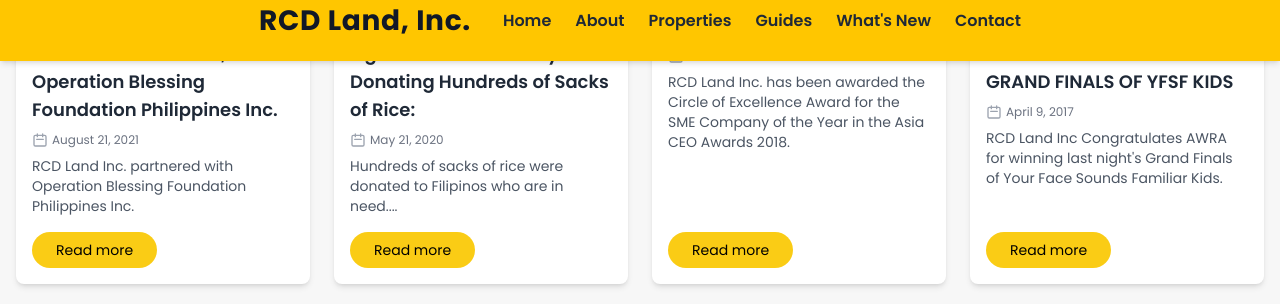
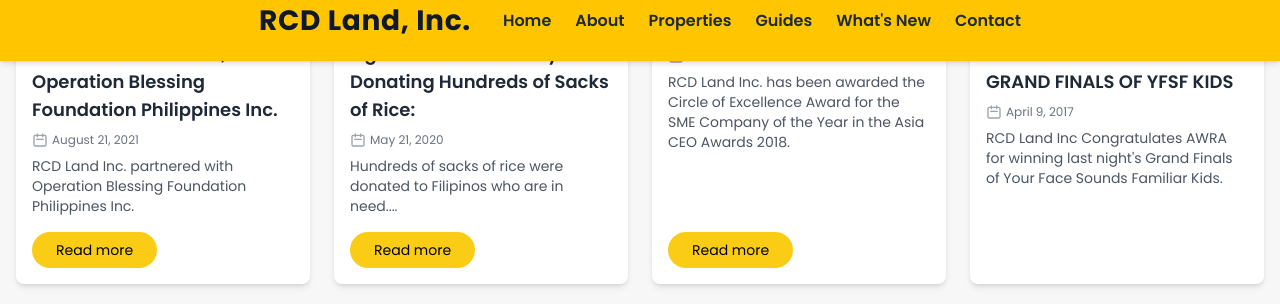
Before and after one commit to renrengabas/rcdland.com, a Jekyll site: the page built from whats-new/index.html, in a window 1280 px wide and 900 px high, scrolled down 1593 px, cut to the strip 20-324 px from the top of the window. Built offline with Jekyll 4.4.1, drawn with Linux system fonts in a browser that asks for light colours; nearby versions of some CDN libraries.

Commit message:
updated index.html for whats new page
-removed the buttons for the cards that dont have links , Issue #191

```diff
--- a/whats-new/index.html
+++ b/whats-new/index.html
@@ -34,7 +34,7 @@
     <div class="grid grid-cols-1 sm:grid-cols-2 lg:grid-cols-3 xl:grid-cols-4 gap-6">
 
       <!--News Card 1 -->
-      <div class="relative bg-white rounded-lg shadow-md overflow-hidden lg:col-span-2">
+      <div class="relative bg-white rounded-lg shadow-md overflow-hidden col-span-2 h-128">
         <img src="../assets/img/whats-new/1rrh-mariveles.jpg" alt="News Image"
           class="absolute inset-0 w-full h-full object-cover">
 
@@ -57,6 +57,7 @@
           </a>
         </div>
       </div>
+
 
       <!--News Card 2-->
       <div class="bg-white rounded-lg shadow-md overflow-hidden flex flex-col">
@@ -285,12 +286,7 @@
           </p>
           <p class="text-sm text-gray-600 mb-4">RCD Land Inc Congratulates AWRA for winning last night's Grand Finals of
             Your Face Sounds Familiar Kids.</p>
-          <div class="mt-auto">
-            <a href="/whats-new/grand-launching-commercial-lots"
-              class="self-start text-sm font-medium bg-yellow-400 hover:bg-green-500 text-black px-6 py-2 rounded-full transition duration-300 w-max inline-block">
-              Read more
-            </a>
-          </div>
+
         </div>
       </div>
 
@@ -354,7 +350,8 @@
 
     <!-- Event Cards Grid -->
     <div class="grid grid-cols-1 sm:grid-cols-2 lg:grid-cols-3 xl:grid-cols-4 gap-6">
-<div class="relative bg-white rounded-lg shadow-md overflow-hidden lg:col-span-2">
+
+      <div class="relative bg-white rounded-lg shadow-md overflow-hidden col-span-2 h-128">
         <img src="../assets/img/whats-new/14movingforward.jpg" alt="News Image"
           class="absolute inset-0 w-full h-full object-cover">
 
@@ -427,20 +424,25 @@
 
       <!-- Event Card 4 -->
       <div class="bg-white rounded-lg shadow-md overflow-hidden flex flex-col">
-  <img src="../assets/img/whats-new/17rrh-tuy-blessing-ceremony.jpg" alt="Event Image" class="w-full h-48 object-cover">
+        <img src="../assets/img/whats-new/17rrh-tuy-blessing-ceremony.jpg" alt="Event Image"
+          class="w-full h-48 object-cover">
         <div class="p-4 flex flex-col flex-1">
-    <h4 class="text-lg font-semibold text-gray-800 mb-2">RCD Royale Homes Tuy holds a Blessing Ceremony for its Subdivision Amenities</h4>
+          <h4 class="text-lg font-semibold text-gray-800 mb-2">RCD Royale Homes Tuy holds a Blessing Ceremony for its
+            Subdivision Amenities</h4>
           <!-- Date with Icon -->
           <p class="text-xs text-gray-500 mb-2 flex items-center gap-1">
             <svg class="w-4 h-4 text-gray-400" fill="none" stroke="currentColor" stroke-width="2" viewBox="0 0 24 24">
-        <path stroke-linecap="round" stroke-linejoin="round" d="M8 7V3m8 4V3m-9 8h10M5 21h14a2 2 0 002-2V7a2 2 0 00-2-2H5a2 2 0 00-2 2v12a2 2 0 002 2z"/>
+              <path stroke-linecap="round" stroke-linejoin="round"
+                d="M8 7V3m8 4V3m-9 8h10M5 21h14a2 2 0 002-2V7a2 2 0 00-2-2H5a2 2 0 00-2 2v12a2 2 0 002 2z" />
             </svg>December 04, 2019
           </p>
-    <p class="text-sm text-gray-600 mb-4">RCD Royale Homes just held a blessing ceremony for its subdivision amenities last Sunday,</p>
+          <p class="text-sm text-gray-600 mb-4">RCD Royale Homes just held a blessing ceremony for its subdivision
+            amenities last Sunday,</p>
           <div class="mt-auto flex">
-      <a href="{{ 'whats-new/subpages-events/royalhomestuy.html' | relative_url }}"><button class="text-sm font-medium bg-yellow-400 hover:bg-green-500 text-black px-6 py-2 rounded-full transition duration-300 w-max self-start">
+            <a href="/whats-new/grand-launching-commercial-lots"
+              class="self-start text-sm font-medium bg-yellow-400 hover:bg-green-500 text-black px-6 py-2 rounded-full transition duration-300 w-max inline-block">
               Read more
-      </button></a>
+            </a>
           </div>
         </div>
       </div>
@@ -460,9 +462,10 @@
           <p class="text-sm text-gray-600 mb-4">RCD Group continues to soar and aim high in the real estate industry as
             it celebrates its 32nd anniversary...</p>
           <div class="mt-auto flex">
-    <a href="{{ 'whats-new/subpages-events/32nd-anniversary.html' | relative_url }}"><button class="text-sm font-medium bg-yellow-400 hover:bg-green-500 text-black px-6 py-2 rounded-full transition duration-300 w-max self-start">
+            <a href="/whats-new/grand-launching-commercial-lots"
+              class="self-start text-sm font-medium bg-yellow-400 hover:bg-green-500 text-black px-6 py-2 rounded-full transition duration-300 w-max inline-block">
               Read more
-      </button></a>
+            </a>
           </div>
         </div>
       </div>
@@ -482,9 +485,10 @@
           <p class="text-sm text-gray-600 mb-4">RCD Land, Inc. launched its newest project, RCD Royale Homes Bataan,
             last Saturday (May 25)...</p>
           <div class="mt-auto flex">
-    <a href="{{ 'whats-new/subpages-events/royalhomesbataan.html' | relative_url }}"><button class="text-sm font-medium bg-yellow-400 hover:bg-green-500 text-black px-6 py-2 rounded-full transition duration-300 w-max self-start">
+            <a href="/whats-new/grand-launching-commercial-lots"
+              class="self-start text-sm font-medium bg-yellow-400 hover:bg-green-500 text-black px-6 py-2 rounded-full transition duration-300 w-max inline-block">
               Read more
-      </button></a>
+            </a>
           </div>
         </div>
       </div>
@@ -503,12 +507,7 @@
           </p>
           <p class="text-sm text-gray-600 mb-4">RCD Group of Companies would like to thank the following Suppliers and
             Special Guests...</p>
-          <div class="mt-auto flex">
-            <a href="/whats-new/grand-launching-commercial-lots"
-              class="self-start text-sm font-medium bg-yellow-400 hover:bg-green-500 text-black px-6 py-2 rounded-full transition duration-300 w-max inline-block">
-              Read more
-            </a>
-          </div>
+
         </div>
       </div>
     </div>
@@ -536,7 +535,7 @@
     <div class="grid grid-cols-1 sm:grid-cols-2 lg:grid-cols-3 xl:grid-cols-4 gap-6">
 
       <!-- Video Card 1 -->
-      <div class="relative bg-white rounded-lg shadow-md overflow-hidden lg:col-span-2">
+      <div class="relative bg-white rounded-lg shadow-md overflow-hidden col-span-2 h-128">
         <div class="w-full h-full flex items-center justify-center bg-black relative">
 
           <!-- Watch Video Button -->
```
Also changed, not shown: other parts of whats-new/index.html (+3 -3 lines). Lines whose indentation alone changed are shown as unchanged.
